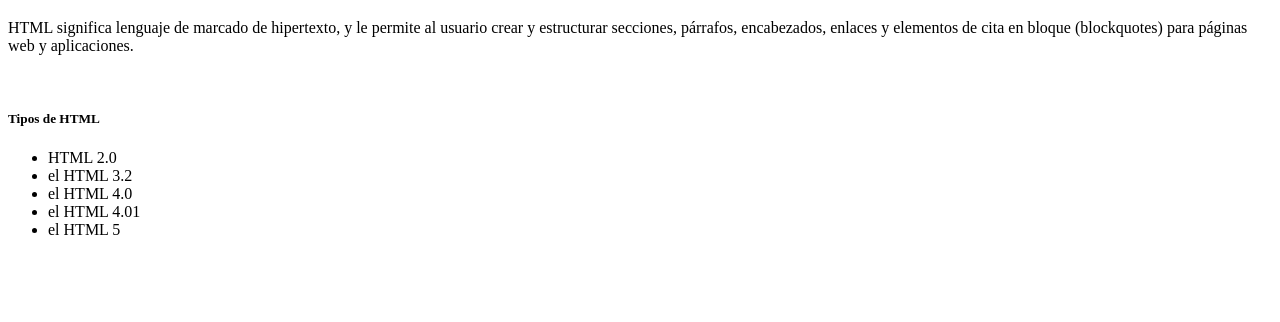
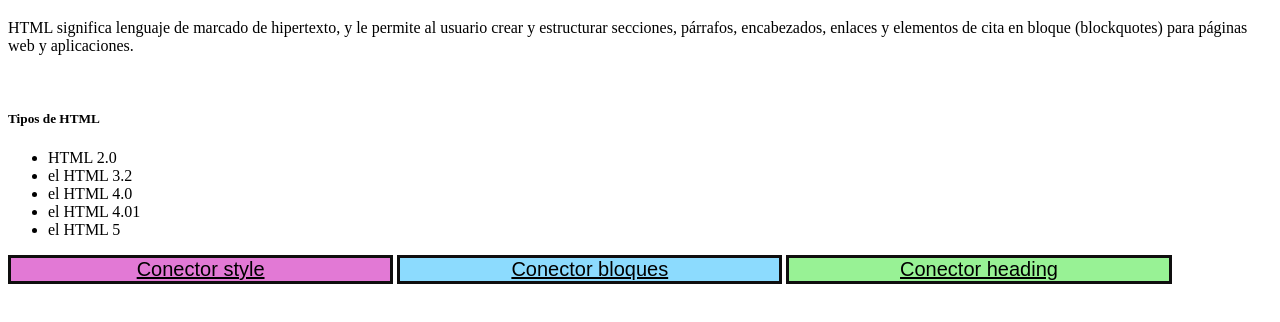
Before and after one commit to samcasas/TecnologiasDeInternet2020, a plain HTML site: page primeraPaginaWeb/index.html in a window 1280 px wide. Shown: the part 100-422 px from the top of the page. Drawn offline with Linux system fonts and the light colour scheme.

Commit message:
agregar conectores

```diff
--- a/primeraPaginaWeb/index.html
+++ b/primeraPaginaWeb/index.html
@@ -3,6 +3,7 @@
 	<head>
 	<meta charset="utf-8">
 	<title>Mi primera pagina HTML5</title>
+	<link rel="stylesheet" href="edicion.css">
 </head>
 
 <body>
@@ -19,7 +20,9 @@
 			<li>el HTML 4.01</li>
 			<li>el HTML 5</li>
 		</ul>
-
+	<a href="style.html" class="parrafo1">Conector style</a>
+	<a href="bloques.html" class="parrafo2">Conector bloques</a>
+	<a href="heading.html" class="parrafo3">Conector heading</a>
 </body>
 </html>
 <!--SAMUEL JAVIER CASAS CEBALLOS  MATRICULA:7617-->
```
